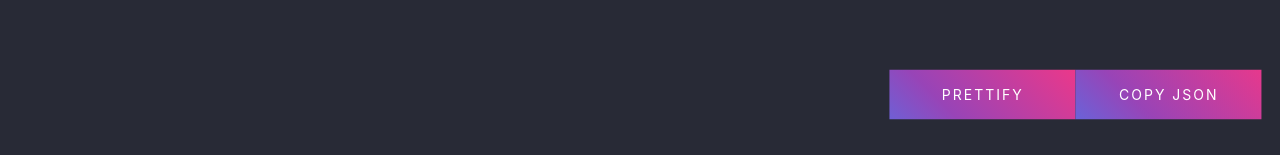
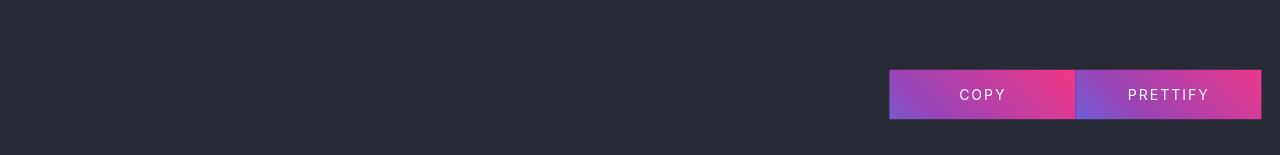
Before and after one commit to augusto-jm-amaral/json-prettier-app, a React (Create React App) app: page / in a window 1280 px wide. Shown: the part 662-817 px from the top of the page. Built offline with nearby package versions, Linux system fonts and the light colour scheme.

Commit message:
refactor: remove comments

```diff
--- a/src/App.js
+++ b/src/App.js
@@ -50,8 +50,24 @@ function App(props) {
         </a>
       </div>
       <div className="button-container">
-        <a /* eslint-disable-line */
-          href="#"
+        <a
+          href
+          className='btn btnCopy'
+          onClick={() => {
+            Toastify({
+              text: "Copied",
+              duration: 3000,
+              newWindow: true,
+              gravity: "top",
+              position: 'right',
+              backgroundColor: "linear-gradient(to right, rgb(255, 95, 109), rgb(255, 195, 113))",
+              stopOnFocus: true,
+            }).showToast();
+          }}>
+          <span>Copy</span>
+        </a>
+        <a
+          href
           className="btn"
           onClick={() => {
             try {
@@ -70,29 +86,16 @@ function App(props) {
                 text: "Invalid JSON",
                 duration: 3000,
                 newWindow: true,
-                gravity: "top", // `top` or `bottom`
-                position: "right", // `left`, `center` or `right`
+                gravity: "top",
+                position: "right",
                 backgroundColor:
                   "linear-gradient(to right, rgb(255, 95, 109), rgb(255, 195, 113))",
-                stopOnFocus: true, // Prevents dismissing of toast on hover
+                stopOnFocus: true,
               }).showToast();
             }
           }}
         >
           <span>Prettify</span>
-        </a>
-        <a /* eslint-disable-line */ href='#' className='copyButton btn' onClick={() => {
-          Toastify({
-            text: "Copied",
-            duration: 3000,
-            newWindow: true,
-            gravity: "top", // `top` or `bottom`
-            position: 'right', // `left`, `center` or `right`
-            backgroundColor: "linear-gradient(to right, rgb(255, 95, 109), rgb(255, 195, 113))",
-            stopOnFocus: true, // Prevents dismissing of toast on hover
-          }).showToast();
-        }}>
-          <span>Copy JSON</span>
         </a>
       </div>
     </div >
```
